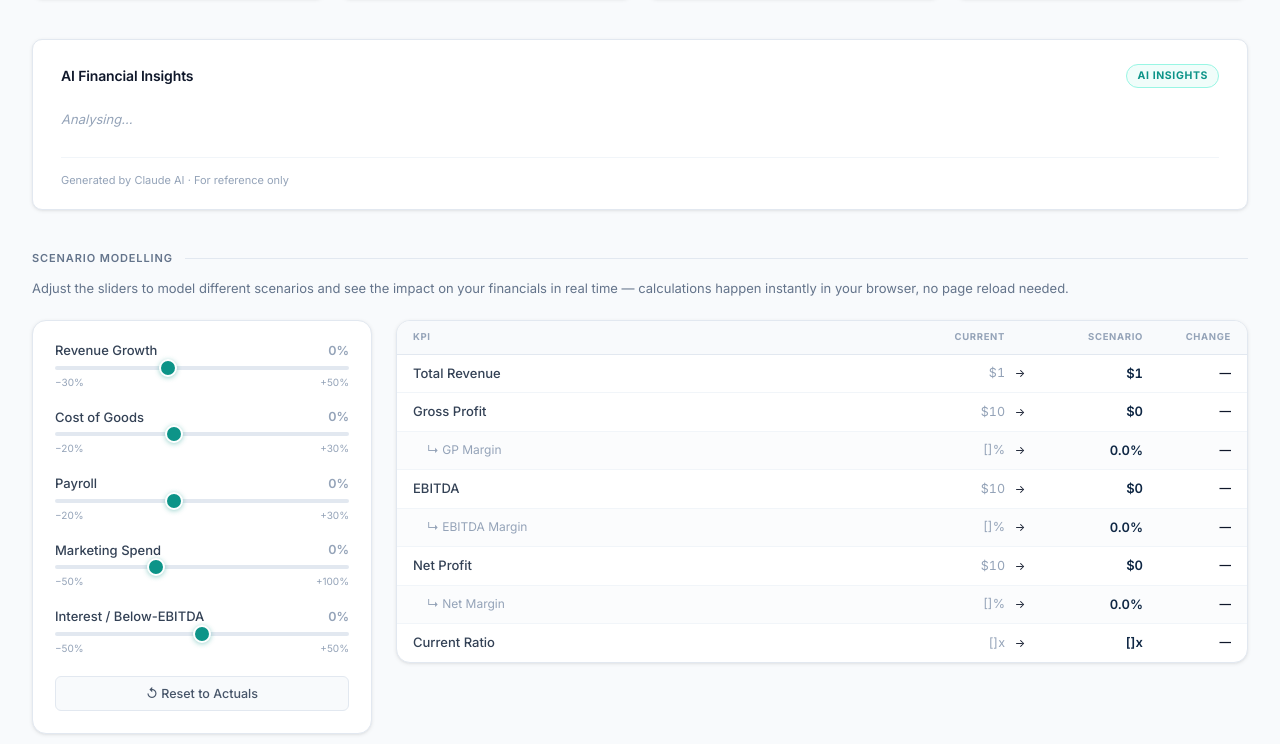
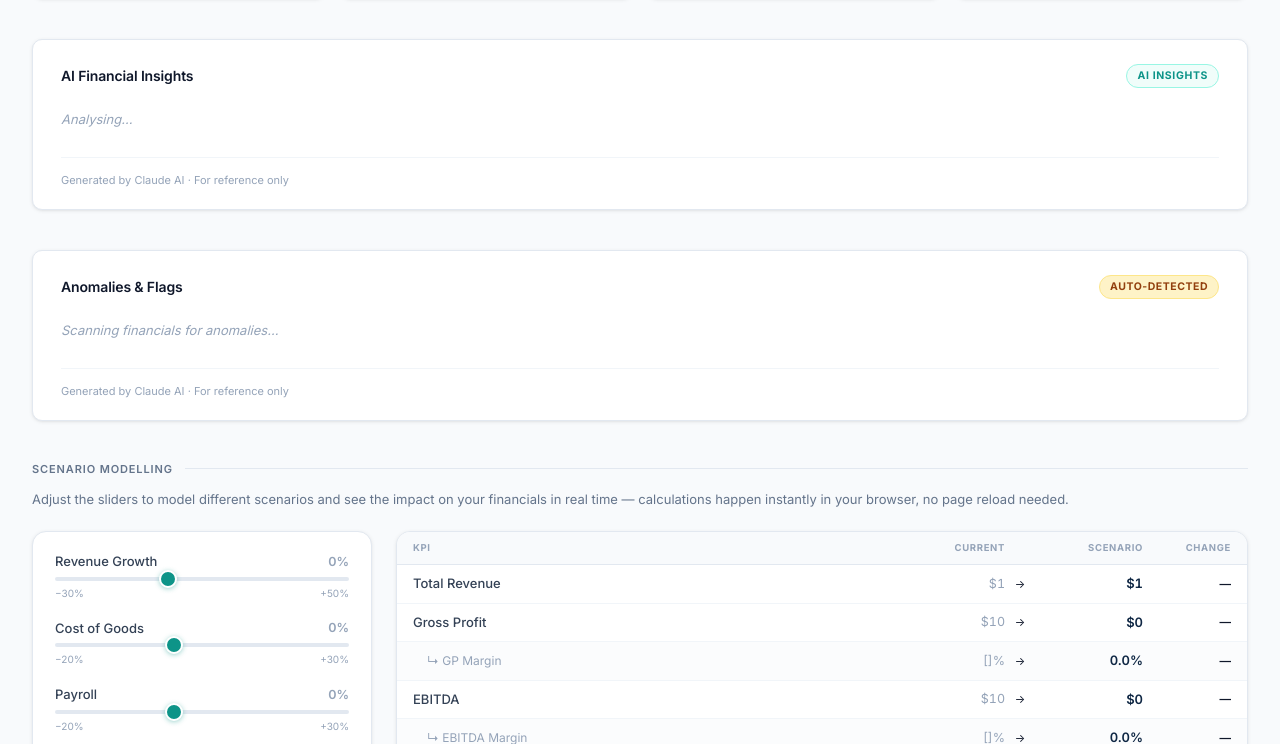
Before and after one commit to AvyayaKheria/indx-demo, a Flask app: template app/templates/dashboard.html in a window 1280 px wide. Shown: the part 601-1345 px from the top of the page. Run offline with Flask 3, Linux system fonts and the light colour scheme; the template is opened without the code that fills it: most values are stand-ins (such as "Sample title", 1, 10 or a date in 2020); some libraries are stand-ins or nearby versions.

Commit message:
Add Anomalies & Flags section with Claude-powered detection
- New /api/anomalies/<session_id> endpoint: calls Claude with full monthly
  data context and returns JSON array of flagged issues
- Detects: cost category spikes (>150% of monthly avg), revenue drops
  (>15% MoM), KPI health thresholds, balance sheet concerns
- Dashboard card shows colour-coded anomaly rows with flag icon,
  one-sentence description, and High/Medium/Low severity badge
- Red border for High, amber for Medium, slate for Low
- Clean green state when no anomalies detected
- Placed between AI Financial Insights and Scenario Modelling sections

Co-Authored-By: Claude Sonnet 4.6 <noreply@anthropic.com>

```diff
--- a/app/templates/dashboard.html
+++ b/app/templates/dashboard.html
@@ -535,6 +535,109 @@
       border-top: 1px solid var(--slate-100);
       font-size: 11px;
       color: var(--slate-400);
+    }
+
+    /* ── Anomalies & Flags ──────────────────────────────────────────────── */
+    .anomaly-card {
+      background: var(--white);
+      border: 1px solid var(--slate-200);
+      border-radius: var(--radius);
+      box-shadow: var(--shadow-sm);
+      padding: 24px 28px 20px;
+    }
+    .anomaly-header {
+      display: flex;
+      align-items: center;
+      justify-content: space-between;
+      margin-bottom: 18px;
+    }
+    .anomaly-title {
+      font-size: 14px;
+      font-weight: 600;
+      color: var(--slate-900);
+      letter-spacing: -.01em;
+    }
+    .anomaly-meta-badge {
+      font-size: 10.5px;
+      font-weight: 700;
+      letter-spacing: .05em;
+      text-transform: uppercase;
+      color: #92400e;
+      background: #fef3c7;
+      border: 1px solid #fde68a;
+      border-radius: 20px;
+      padding: 3px 10px;
+    }
+    .anomaly-loading {
+      font-size: 13px;
+      color: var(--slate-400);
+      padding: 4px 0 12px;
+      font-style: italic;
+    }
+    .anomaly-list {
+      list-style: none;
+      padding: 0;
+      margin: 0;
+      display: flex;
+      flex-direction: column;
+      gap: 10px;
+    }
+    .anomaly-item {
+      display: flex;
+      align-items: flex-start;
+      gap: 12px;
+      padding: 12px 14px;
+      background: #fffbeb;
+      border: 1px solid #fde68a;
+      border-left: 4px solid #f59e0b;
+      border-radius: 8px;
+    }
+    .anomaly-item.sev-high {
+      background: #fff5f5;
+      border-color: #fecaca;
+      border-left-color: #ef4444;
+    }
+    .anomaly-item.sev-low {
+      background: #f8fafc;
+      border-color: #e2e8f0;
+      border-left-color: #94a3b8;
+    }
+    .anomaly-icon { font-size: 15px; flex-shrink: 0; margin-top: 1px; }
+    .anomaly-desc {
+      flex: 1;
+      font-size: 13px;
+      color: var(--slate-700);
+      line-height: 1.5;
+    }
+    .sev-badge {
+      flex-shrink: 0;
+      font-size: 10px;
+      font-weight: 700;
+      letter-spacing: .05em;
+      text-transform: uppercase;
+      padding: 2px 8px;
+      border-radius: 4px;
+      align-self: center;
+    }
+    .sev-badge.sev-high   { background: #fee2e2; color: #991b1b; }
+    .sev-badge.sev-medium { background: #fef3c7; color: #92400e; }
+    .sev-badge.sev-low    { background: #f1f5f9; color: #475569; }
+    .anomaly-clean {
+      display: flex;
+      align-items: center;
+      gap: 10px;
+      padding: 14px 16px;
+      background: #f0fdf4;
+      border: 1px solid #bbf7d0;
+      border-radius: 8px;
+      font-size: 13px;
+      color: #166534;
+      font-weight: 500;
+    }
+    .anomaly-err {
+      font-size: 13px;
+      color: #ef4444;
+      padding: 4px 0;
     }
 
     /* ── CFO Intelligence ───────────────────────────────────────────────── */
@@ -1670,6 +1773,33 @@
 
       <!-- Unavailable state (hidden until needed) -->
       <div id="ai-unavailable" class="ai-unavailable" style="display:none">Insights unavailable</div>
+
+      <div class="ai-disclaimer">Generated by Claude AI · For reference only</div>
+    </div>
+  </section>
+
+  <!-- ── Anomalies & Flags ──────────────────────────────────────────────── -->
+  <section class="section" id="anomalies-section">
+    <div class="anomaly-card">
+      <div class="anomaly-header">
+        <span class="anomaly-title">Anomalies &amp; Flags</span>
+        <span class="anomaly-meta-badge">Auto-Detected</span>
+      </div>
+
+      <!-- Loading state -->
+      <div id="anomaly-loading" class="anomaly-loading">Scanning financials for anomalies…</div>
+
+      <!-- Anomaly list (hidden until loaded) -->
+      <ul class="anomaly-list" id="anomaly-list" style="display:none"></ul>
+
+      <!-- Clean state -->
+      <div id="anomaly-clean" class="anomaly-clean" style="display:none">
+        <span>✅</span>
+        <span>No anomalies detected — financials look consistent</span>
+      </div>
+
+      <!-- Error state -->
+      <div id="anomaly-err" class="anomaly-err" style="display:none"></div>
 
       <div class="ai-disclaimer">Generated by Claude AI · For reference only</div>
     </div>
@@ -2790,6 +2920,55 @@
       .catch(() => {
         analysing.style.display = 'none';
         unavail.style.display   = '';
+      });
+  })();
+
+  // ── Anomalies & Flags ────────────────────────────────────────────────────
+  (function loadAnomalies() {
+    const loading = document.getElementById('anomaly-loading');
+    const list    = document.getElementById('anomaly-list');
+    const clean   = document.getElementById('anomaly-clean');
+    const errEl   = document.getElementById('anomaly-err');
+
+    function sevClass(sev) {
+      if (sev === 'High')   return 'sev-high';
+      if (sev === 'Medium') return 'sev-medium';
+      return 'sev-low';
+    }
+    function sevIcon(sev) {
+      if (sev === 'High')   return '🔴';
+      if (sev === 'Medium') return '🟡';
+      return '🔵';
+    }
+
+    fetch('/api/anomalies/' + SESSION_ID)
+      .then(r => { if (!r.ok) throw new Error('Server returned ' + r.status); return r.json(); })
+      .then(data => {
+        loading.style.display = 'none';
+        if (data.error && (!data.anomalies || data.anomalies.length === 0)) {
+          errEl.textContent   = '⚠ ' + data.error;
+          errEl.style.display = 'block';
+          return;
+        }
+        const anomalies = data.anomalies || [];
+        if (anomalies.length === 0) {
+          clean.style.display = 'flex';
+          return;
+        }
+        list.style.display = '';
+        list.innerHTML = anomalies.map(a => {
+          const sc = sevClass(a.severity);
+          return `<li class="anomaly-item ${sc}">
+            <span class="anomaly-icon">${sevIcon(a.severity)}</span>
+            <span class="anomaly-desc">${a.description}</span>
+            <span class="sev-badge ${sc}">${a.severity}</span>
+          </li>`;
+        }).join('');
+      })
+      .catch(() => {
+        loading.style.display = 'none';
+        errEl.textContent   = '⚠ Unable to run anomaly detection';
+        errEl.style.display = 'block';
       });
   })();
 
```
Also changed, not shown: app/routes.py (+91 -0 lines).
